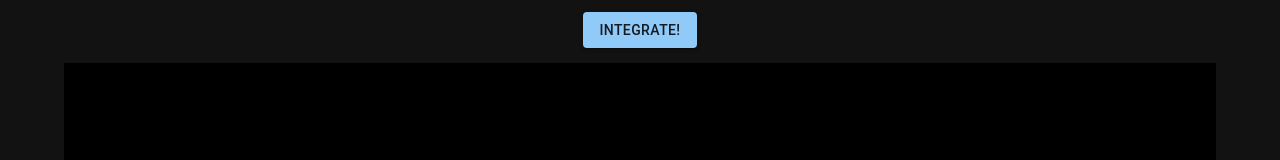
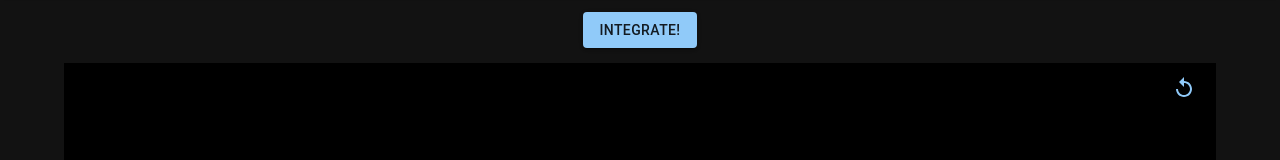
Before and after one commit to tarinyoom/ode-integrators, a React (Create React App) app in the folder frontend/: page / in a window 1280 px wide. Shown: the part 499-659 px from the top of the page. Built offline with nearby package versions, Linux system fonts and the light colour scheme.

Commit message:
adds replay button

```diff
--- a/frontend/src/Graph.tsx
+++ b/frontend/src/Graph.tsx
@@ -1,6 +1,9 @@
-import { useRef, useEffect } from 'react';
+import { useRef, useEffect, useState } from 'react';
 import * as d3 from 'd3';
 import { BaseType } from 'd3';
+import { Button, Box } from "@mui/material";
+import Tooltip from '@mui/material/Tooltip';
+import ReplayIcon from '@mui/icons-material/Replay';
 
 const MARGIN = {top: 20, right: 20, bottom: 30, left: 50};
 const DATA_MARGIN = 1.3; // margin around data points within graph
@@ -9,6 +12,9 @@ const Graph = ({data, field}:
 	{data: IVPSolution[] | undefined, field: string}) => {
 
 	const ref = useRef<any>();
+
+	const [refresh, setRefresh] = useState<boolean>();
+
 	let animationStep = data === undefined ? [] : data.map(_ => 0);
 	let rendered = false;
 
@@ -70,7 +76,7 @@ const Graph = ({data, field}:
 					.attr("cx", MARGIN.left + xScale(0))
 					.attr("cy", MARGIN.top + yScale(0))
 					.attr("r", "3px")
-					.attr("fill", "#FFFFFF")
+					.attr("fill", "#FFFFFF");
 					break;
 				default:
 					break;
@@ -135,11 +141,21 @@ const Graph = ({data, field}:
 	})
 
 	return (
-		<svg
-			ref={ref}
-			width="100%"
-			height="100%"
-		/>
+		<>
+			<svg
+				ref={ref}
+				width="100%"
+				height="100%"
+			/>
+			<Box sx={{"position": "relative", "top": "-100%", "display":"grid", "justifyItems": "end"}}>
+			<Tooltip title="Replay" placement="left">
+				<Button onClick={() => {
+					setRefresh(!refresh);}}>
+					<ReplayIcon />
+				</Button>
+			</Tooltip>
+			</Box>
+		</>
 	)
   }
 
```
